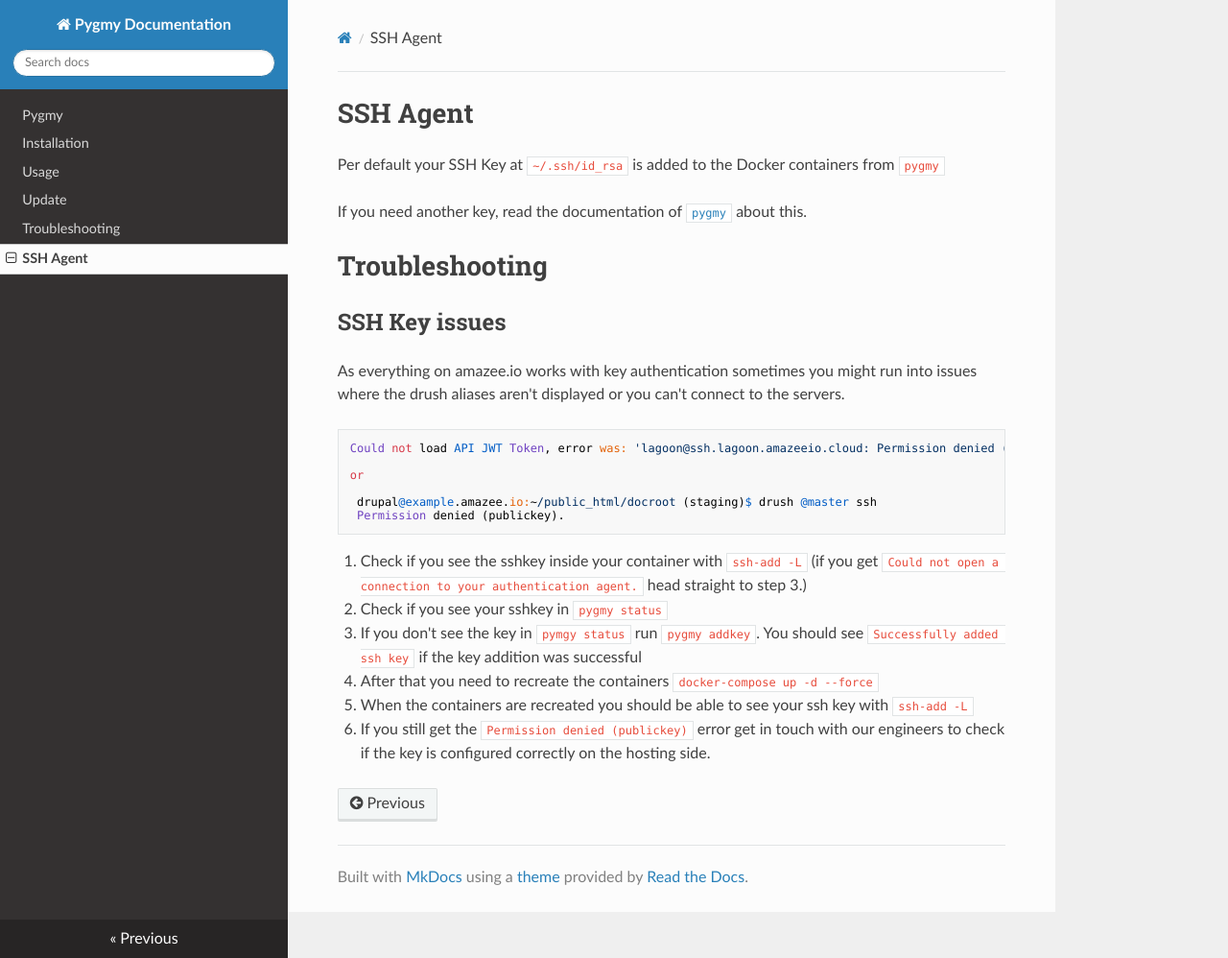
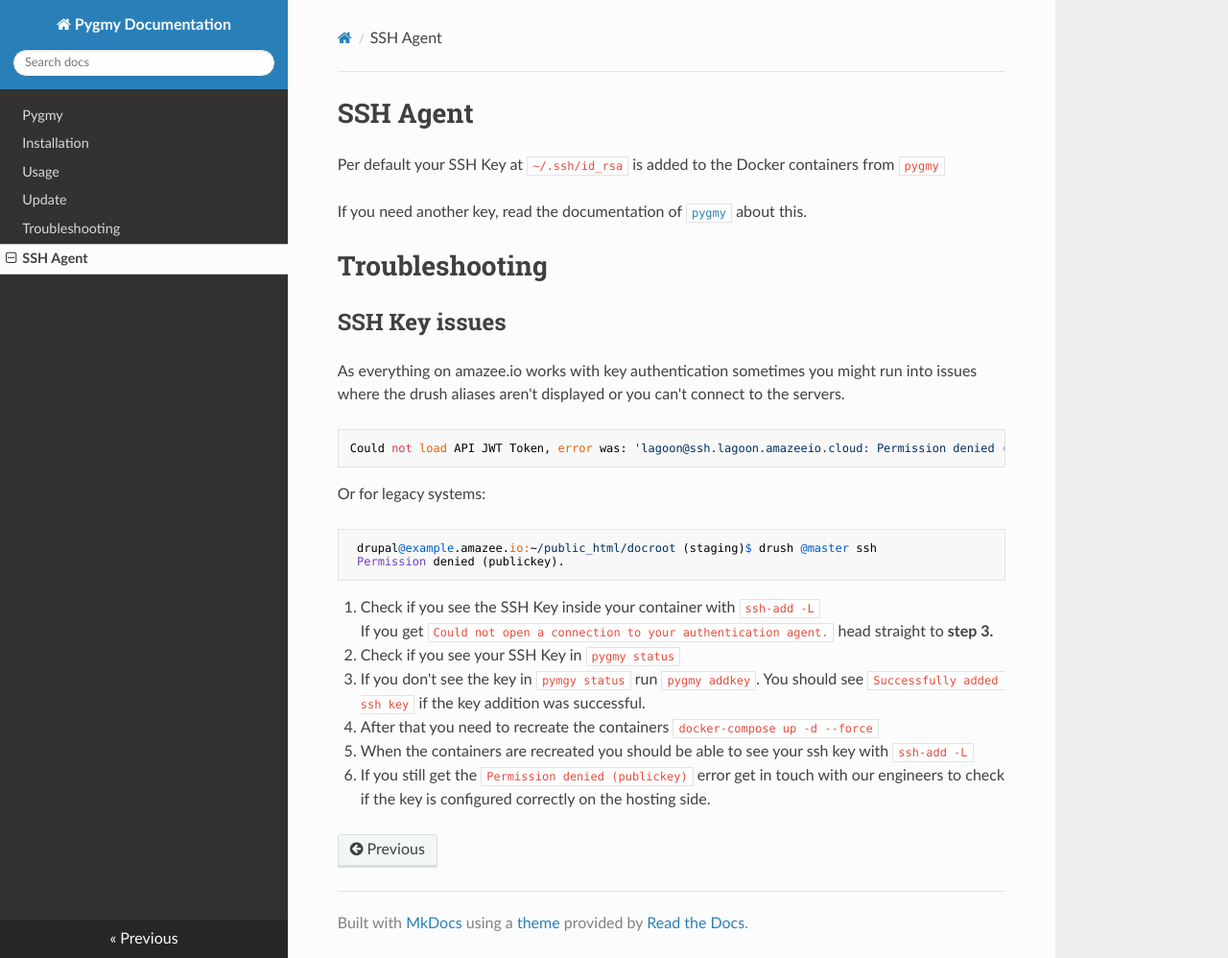
Before and after one commit to pygmystack/pygmy-legacy, an MkDocs documentation site: the page built from docs/ssh_agent.md, in a window 1280 px wide and 998 px high. Shown: the whole window at 96% size. Built offline with MkDocs 1.6.1, drawn with Linux system fonts in a browser that asks for light colours; nearby versions of some CDN libraries.

Commit message:
updating ssh key troubleshooting

```diff
--- a/docs/ssh_agent.md
+++ b/docs/ssh_agent.md
@@ -12,14 +12,15 @@ As everything on amazee.io works with key authentication sometimes you might run
 
     Could not load API JWT Token, error was: 'lagoon@ssh.lagoon.amazeeio.cloud: Permission denied (publickey).'
 
-    or
+Or for legacy systems:
 
      drupal@example.amazee.io:~/public_html/docroot (staging)$ drush @master ssh
      Permission denied (publickey).
 
-1. Check if you see the sshkey inside your container with `ssh-add -L` (if you get `Could not open a connection to your authentication agent.` head straight to step 3.)
-2. Check if you see your sshkey in `pygmy status`
-3. If you don't see the key in `pymgy status` run `pygmy addkey`. You should see `Successfully added ssh key` if the key addition was successful
+1. Check if you see the SSH Key inside your container with `ssh-add -L` <br>
+   If you get `Could not open a connection to your authentication agent.` head straight to **step 3.**
+2. Check if you see your SSH Key in `pygmy status`
+3. If you don't see the key in `pymgy status` run `pygmy addkey`. You should see `Successfully added ssh key` if the key addition was successful.
 4. After that you need to recreate the containers `docker-compose up -d --force`
 5. When the containers are recreated you should be able to see your ssh key with `ssh-add -L`
 6. If you still get the `Permission denied (publickey)` error get in touch with our engineers to check if the key is configured correctly on the hosting side.
```
